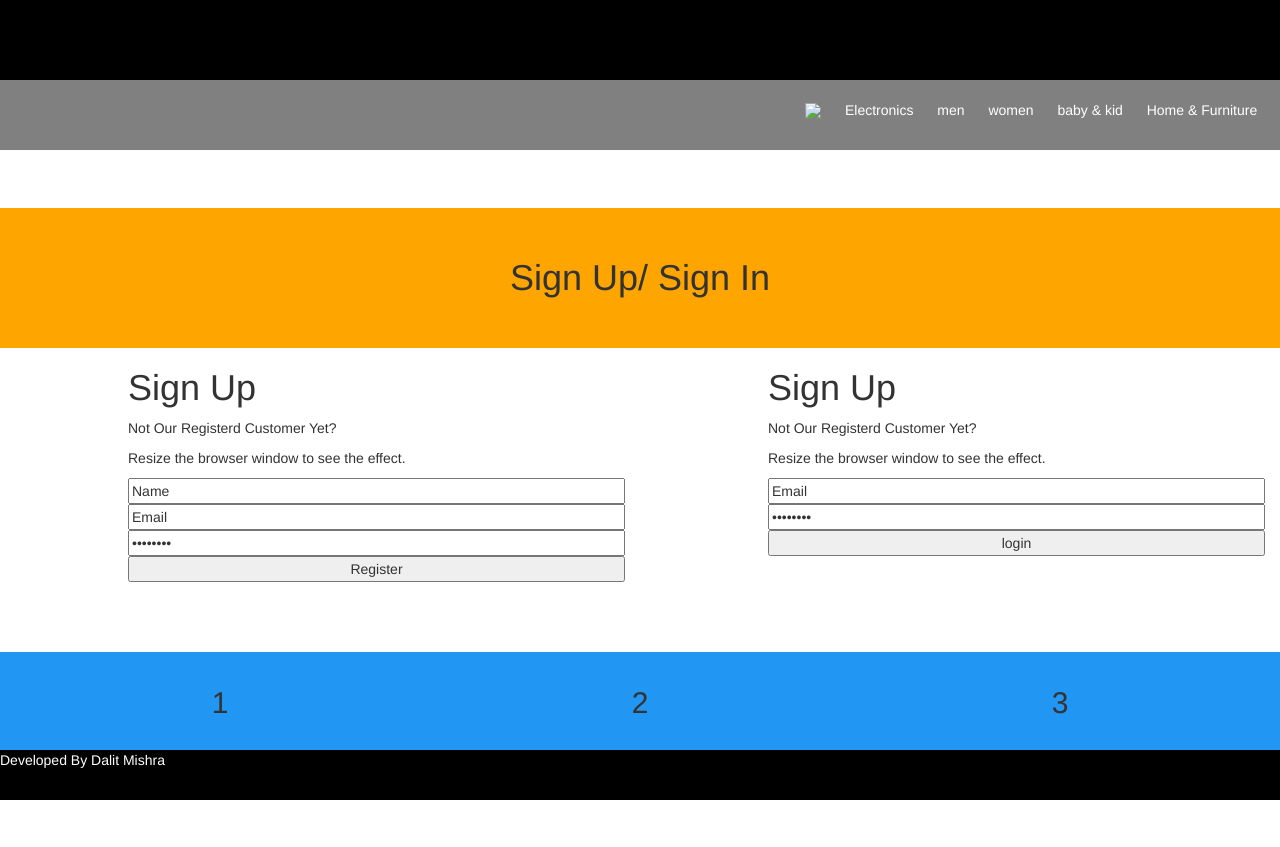
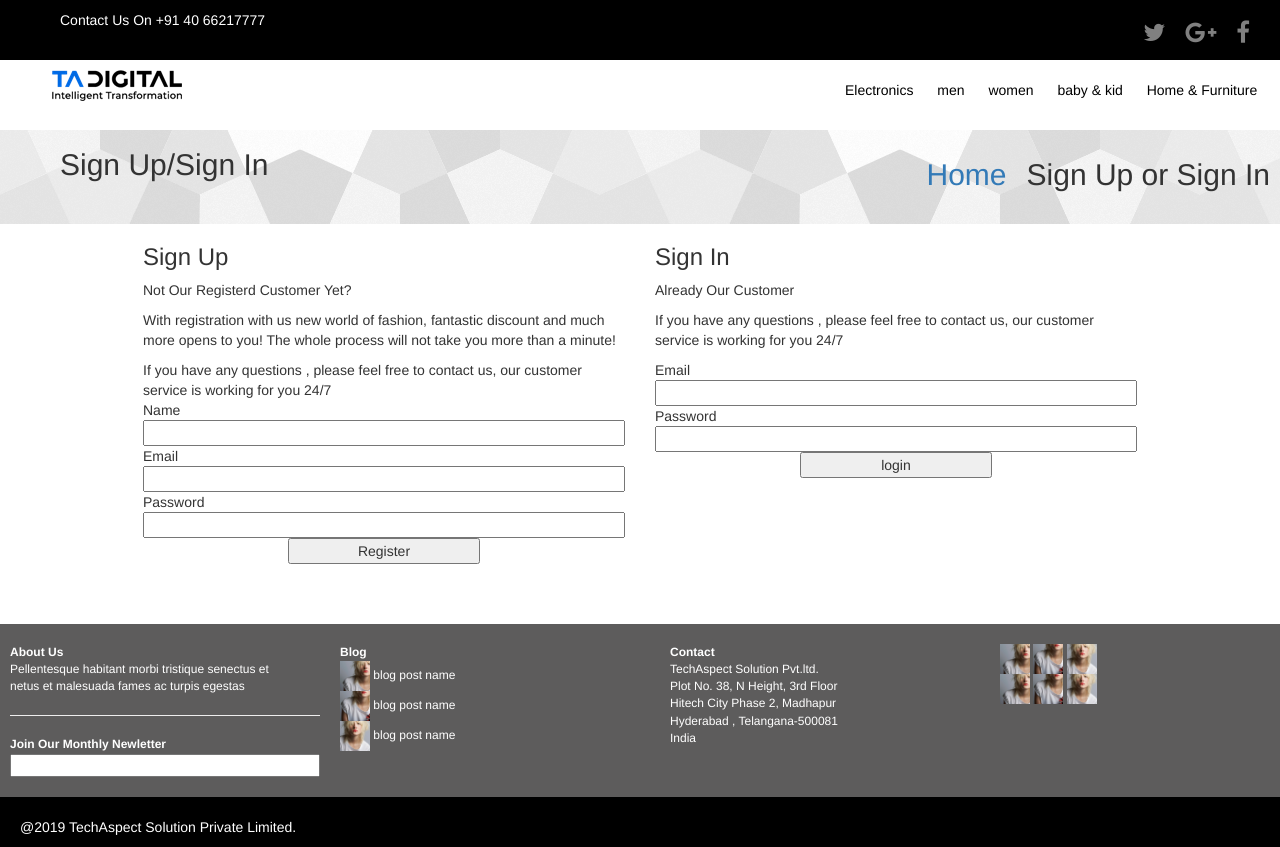
Before and after one commit to aarjuraj/login-signup-Html, a plain HTML site: page index.html in a window 1280 px wide. Shown: the top 847 px of the page. Before the commit the page ends 800 px from the top, so only its background shows below. Drawn offline with nearby package versions, Linux system fonts and the light colour scheme.

Commit message:
bug fixed

```diff
--- a/index.html
+++ b/index.html
@@ -6,6 +6,7 @@
   <link rel="stylesheet" href="style.css">
   <meta name="viewport" content="width=device-width, initial-scale=1">
   <link rel="stylesheet" href="https://maxcdn.bootstrapcdn.com/bootstrap/3.4.1/css/bootstrap.min.css">
+  <link rel="stylesheet" href="https://cdnjs.cloudflare.com/ajax/libs/font-awesome/4.7.0/css/font-awesome.min.css">
   <script src="https://ajax.googleapis.com/ajax/libs/jquery/3.4.1/jquery.min.js"></script>
   <script src="https://maxcdn.bootstrapcdn.com/bootstrap/3.4.1/js/bootstrap.min.js"></script>
   <title></title>
@@ -13,13 +14,17 @@
 
 <body>
   <header class="">
-    <p>header</p>
+    <ul>
+      Contact Us On +91 40 66217777
+      <li><i class="fa fa-facebook" style="font-size:24px;color:gray;"></i></li>
+      <li><i class="fa fa-google-plus" style="font-size:24px;color:gray;"></i></li>
+      <li><i class="fa fa-twitter" style="font-size:24px;color:gray"></i></li>
+    </ul>
   </header>
   <div class="navdiv">
     <nav class="topnav">
-
       <ul>
-        <li> <a href=""><img src="logo.png"></a> </li>
+        <img class="logo" src="img/log.png">
         <li><a class="nav" href="#">Electronics</a></li>
         <li><a class="nav" href="#">men</a></li>
         <li><a class="nav" href="#">women</a></li>
@@ -30,57 +35,97 @@
     </nav>
   </div>
   <section>
-    <h1>Sign Up/ Sign In</h1>
+    <ul>
+      Sign Up/Sign In
+      <li>Sign Up or Sign In </li>
+      <li> <a href="#">Home</a> </li>
+    </ul>
+    </div>
   </section>
   <div class="bodydiv">
     <div class="container-fluid">
       <div class="row">
         <div class="signup">
-          <div class="col-md-6" style=padding-left:10%;">
-            <h1>Sign Up</h1>
+          <div class="col-md-6" "style=padding-left:10%;">
+            <h3>Sign Up</h3>
             <p>Not Our Registerd Customer Yet?</p>
-            <p>Resize the browser window to see the effect.</p>
-            <form class="" action="" method="post">
-            <input type="Name" name="Name" value="Name">
+            <p>With registration with us new world of fashion, fantastic discount and much more opens to you! The whole process will not take you more than a minute!</p>
+            <p2>If you have any questions , please feel free to contact us, our customer service is working for you 24/7</p2>
+            <form class="" action="" method="post">Name
+              <input type="Name" name="Name" value="">
             </form>
-            <form class="" action="" method="post">
-              <input type="email" name="Name" value="Email">
+            <form class="" action="" method="post">Email
+              <input type="email" name="Name" value="">
             </form>
-            <form class="" action="" method="post">
-              <input type="password" name="Name" value="Password">
+            <form class="" action="" method="post">Password
+              <input type="password" name="Name" value="">
             </form>
-            <input type="submit" value="Register">
+            <input type="submit" value="Register" style="width: 40%; margin-left: 30%">
           </div>
 
         </div>
-        <div class="col-md-6" style="padding-left:10%;">
-          <h1>Sign Up</h1>
-          <p>Not Our Registerd Customer Yet?</p>
-          <p>Resize the browser window to see the effect.</p>
-          <form class="" action="" method="post">
-            <input type="email" name="Name" value="Email">
+        <div class="col-md-6" style="padding-left:%;">
+          <h3>Sign In</h3>
+          <p>Already Our Customer</p>
+          <p>If you have any questions , please feel free to contact us, our customer service is working for you 24/7</p>
+          <form class="" action="" method="post">Email
+            <input type="email" name="Name" value="">
           </form>
-          <form class="" action="" method="post">
-            <input type="password" name="Name" value="Password">
+          <form class="" action="" method="post">Password
+            <input type="password" name="Name" value="">
           </form>
-          <input type="submit" value="login">
+          <input type="submit" value="login" style="width: 40%; margin-left: 30%">
         </div>
       </div>
     </div>
 
+
+
+
   </div>
-  <div class="grid2">
+  <div class="grid 2">
     <div class="grid-container">
-  <div class="grid-item">1</div>
-  <div class="grid-item">2</div>
-  <div class="grid-item">3</div>
-</div>
+      <div class="item4">
+        <strong>About Us</strong><br>Pellentesque habitant morbi tristique senectus et <br>
+        netus et malesuada fames ac turpis egestas <br>
+        <hr>
+        <strong>Join Our Monthly Newletter</strong>
+        <form class="" method="post">
+          <input type="text" name="" value="Subscribe">
+        </form>
+
+      </div>
+      <div class="item5">
+      <strong>Blog</strong> <br>
+      <img src="img/detailsquare1.jpg" alt="" style="width: 30px"> blog post name <br>
+      <img src="img/detailsquare2.jpg" alt="" style="width: 30px"> blog post name <br>
+      <img src="img/detailsquare3.jpg" alt="" style="width: 30px"> blog post name
+      </div>
+      <div class="item6">
+        <strong>Contact</strong> <br>
+        TechAspect Solution Pvt.ltd. <br>
+        Plot No. 38, N Height, 3rd Floor <br>
+        Hitech City Phase 2, Madhapur <br>
+        Hyderabad , Telangana-500081 <br>
+        India
+      </div>
+      <div class="item7">
+        <img src="img/detailsquare1.jpg" alt="" style="width: 30px">
+        <img src="img/detailsquare2.jpg" alt="" style="width: 30px">
+        <img src="img/detailsquare3.jpg" alt="" style="width: 30px">
+        <br>
+        <img src="img/detailsquare1.jpg" alt="" style="width: 30px">
+        <img src="img/detailsquare2.jpg" alt="" style="width: 30px">
+        <img src="img/detailsquare3.jpg" alt="" style="width: 30px">
+      </div>
+    </div>
+  </div>
 
 
   </div>
   <div class="footer">
     <footer>
-      Developed By Dalit Mishra
+      <p>@2019 TechAspect Solution Private Limited.</p>
     </footer>
 
   </div>
--- a/style.css
+++ b/style.css
@@ -1,10 +1,13 @@
 header{
   background-color: black;
-  margin-top: -20px;
-  margin-left: -20px;
-  margin-right: -20px;
-  height: 100px;
-  width:;
+  padding-left: 20px;
+  padding-top: 10px;
+  padding-right: 20px;
+  height: 60px;
+  color: white;
+}
+header>ul>li{
+  float: right;
 }
 nav,li{
   display: inline-block;
@@ -23,42 +26,60 @@ list-style: none;
   padding-right: 1%;
  text-align: right;
   width: 110%;
-  background-color: gray;
+  background-color: white;
   float: right;
 
 }
 .nav{
-  color: white;
+  color: black;
   width: 100%;
 }
+.logo{
+float: left;
+padding-left: 9%;
+}
 section{
-  height: 140px;
-  background-color: orange;
-  padding-top: 30px;
-  margin-top: 10%;
-  text-align: center;
+  height: 100px;
+background-image: url("img/texture-bw.png");
+  padding-top:20px;
+  padding-left: 20px;
+  margin-top: 5%;
+  font-size: 30px;
+}
+section>ul>li{
+  float: right;
 }
 .bodydiv{
+  padding-left: 10%;
+  padding-right: 10%;
   background-color: white;
+  height: 400px;
 }
 .signup,input{
   width: 100%
 }
 /*grid2*/
 .grid-container {
-  margin-top: 70px;
   display: grid;
-  grid-template-columns: auto auto auto;
-  background-color: #2196F3;
-  padding: 10px;
+  grid-template-columns: 25% 25% 25% 25%;
+  grid-gap: 10px;
+  background-color: rgb(93, 92, 92);
+  bottom: 0px;
+  color: white;
 }
-.grid-item {
-  padding: 20px;
-  font-size: 30px;
-  text-align: center;
+
+.grid-container > div {
+  padding: 20px 0;
+  font-size: 12px;
+  padding-left: 10px;
+}
+
+.item1 {
+  grid-column: 1 / span 2;
 }
 .footer {
-  position: fixed;
+  padding-top: 20px;
+  padding-left: 20px;
   left: 0;
   bottom: 0;
   height: 50px;
```
Also changed, not shown: img/detailsquare1.jpg (added), img/detailsquare2.jpg (added), img/detailsquare3.jpg (added), img/log.png (added), img/texture-bw.png (added), 1 other file.
